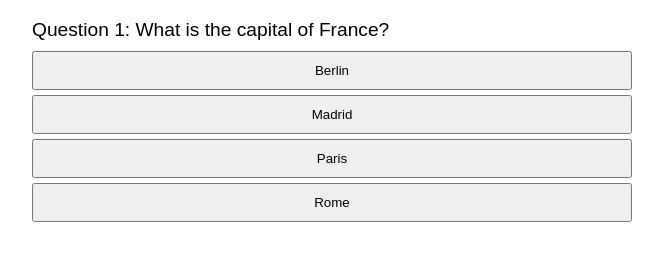
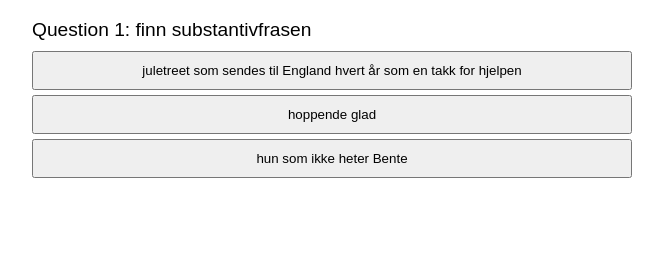
Before and after one commit to Elipanne/frasespillet2, a plain HTML site: page index.html in a window 1280 px wide. Shown: the part 81-342 px from the top of the page, without its empty margins (308-971 px from the left). Drawn offline with Linux system fonts and the light colour scheme.

Commit message:
Update index.html
flere spørsmål

```diff
--- a/index.html
+++ b/index.html
@@ -1,5 +1,5 @@
 <!DOCTYPE html>
-<html lang="en">
+<html lang="no">
 <head>
   <meta charset="UTF-8" />
   <meta name="viewport" content="width=device-width, initial-scale=1.0" />
@@ -20,14 +20,14 @@
   <script>
     const questions = [
       {
-        question: "What is the capital of France?",
-        answers: ["Berlin", "Madrid", "Paris", "Rome"],
-        correctIndex: 2
+        question: "finn substantivfrasen",
+        answers: ["juletreet som sendes til England hvert år som en takk for hjelpen", "hoppende glad", "hun som ikke heter Bente"],
+        correctIndex: 0
       },
       {
-        question: "Which planet is known as the Red Planet?",
-        answers: ["Earth", "Mars", "Jupiter", "Saturn"],
-        correctIndex: 1
+        question: "finn preposisjonsfrasen",
+        answers: ["rett fram", "mannen i månen", "under juletreet"],
+        correctIndex: 2
       },
       // Add 8 more questions here
     ];
```
